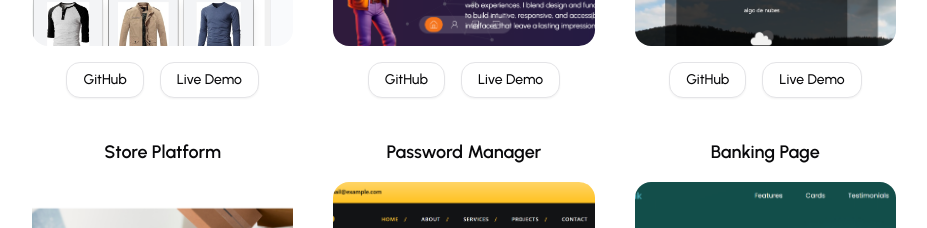
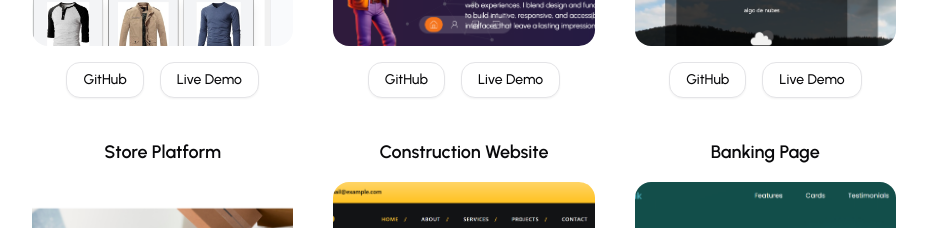
Before and after one commit to Steven0319/Portfolio, a Next.js app: page / in a window 1280 px wide. Shown: the part 3231-3459 px from the top of the page, without its empty margins (176-1103 px from the left). Built offline with nearby package versions, Linux system fonts and the light colour scheme.

Commit message:
fixing data

```diff
--- a/src/data.tsx
+++ b/src/data.tsx
@@ -104,7 +104,7 @@ export const dataPortfolio = [
   },
   {
     id: 6,
-    title: "Password Manager",
+    title: "Construction Website",
     image: "/image-6.jpg",
     urlGithub: "https://github.com/Steven0319/construction-website.git",
     urlDemo: "https://construction-website-silk.vercel.app/",
```
